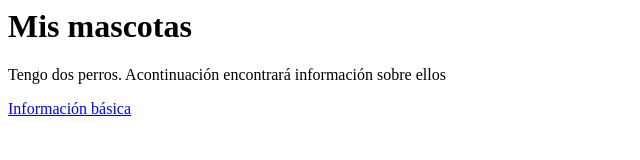
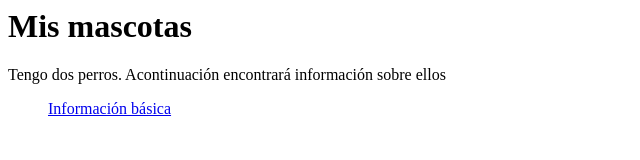
Before and after one commit to lala923/mismascotas, a plain HTML site: page index.html in a window 1280 px wide. Shown: the whole page, without its empty margins (0-640 px from the left). Drawn offline with Linux system fonts and the light colour scheme.

Commit message:
Update index.html

```diff
--- a/index.html
+++ b/index.html
@@ -4,7 +4,7 @@
 <h1> Mis mascotas</h1>
 <p>Tengo dos perros. Acontinuación encontrará información sobre ellos</p>
 <p>
- <p><a href="información básica.html"> Información básica</a>  </p>
+<UL>  <p><a href="información básica.html"> Información básica</a>  </p>  </UL>
 
 </body>
 </html>
```
